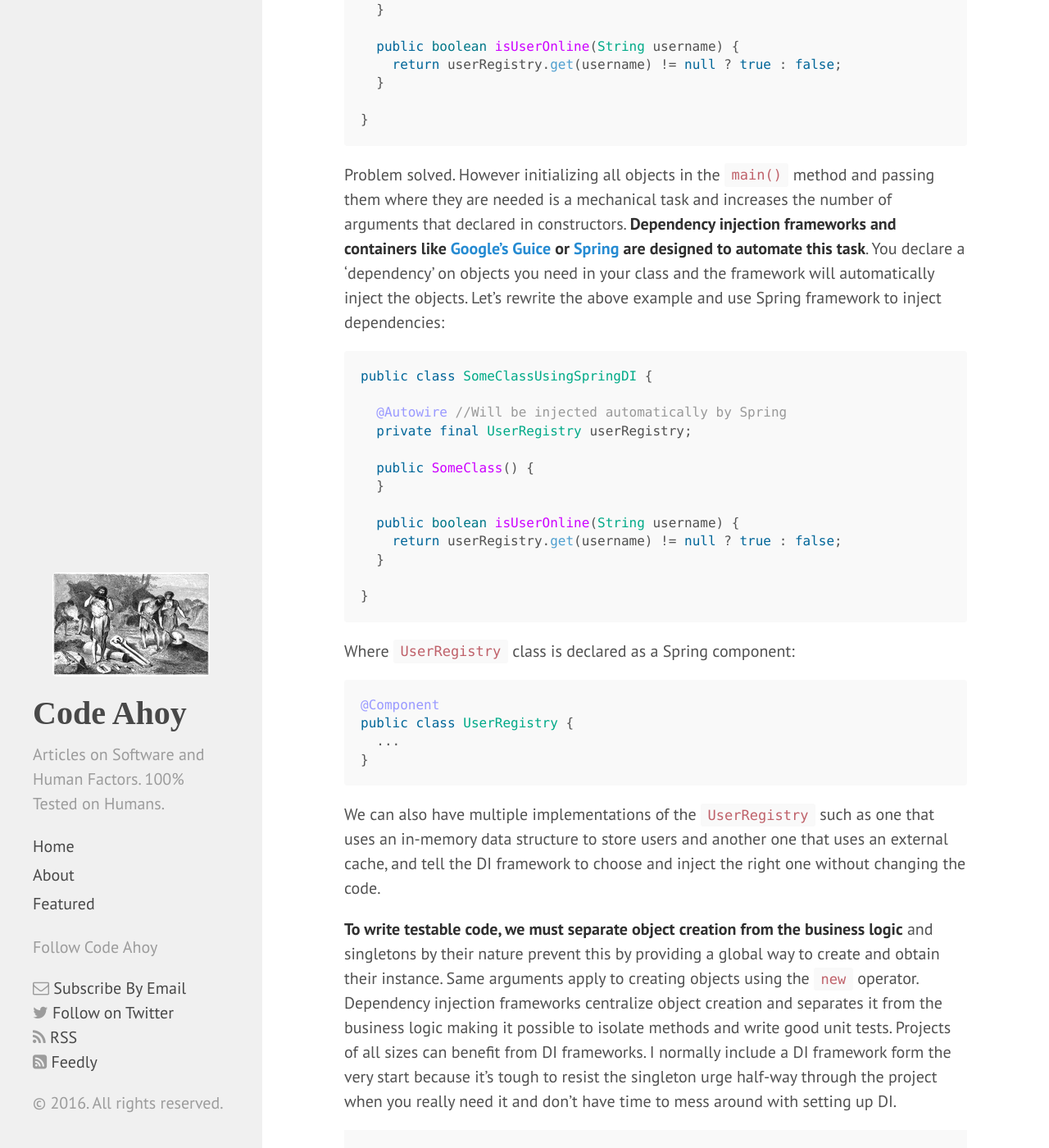
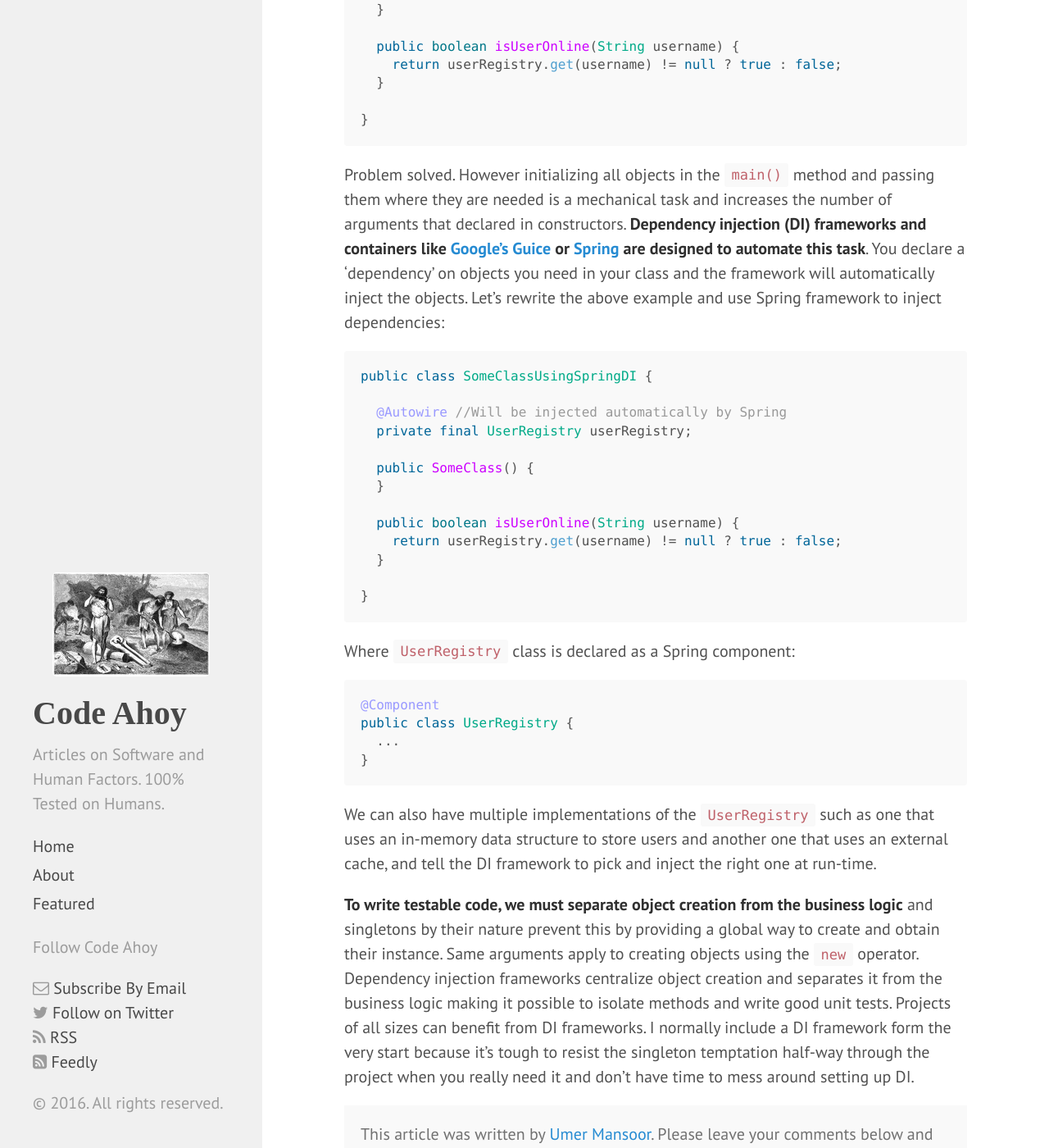
Before and after one commit to talk2viren/umermansoor.github.io, a Jekyll site: the page built from _posts/2016-05-27-avoid-singletons-to-write-testable-code.md, in a window 1280 px wide and 1400 px high, scrolled down 1977 px. Shown: the whole window at 82% size. Built offline with Jekyll 4.4.1, drawn with Linux system fonts in a browser that asks for light colours; nearby versions of some CDN libraries; a script that is not in the unit is left out; comment, search, counter and statistics services are not loaded; some of the changed text lies outside the part shown.

Commit message:
improvements

````diff
--- a/_posts/2016-05-27-avoid-singletons-to-write-testable-code.md
+++ b/_posts/2016-05-27-avoid-singletons-to-write-testable-code.md
@@ -4,14 +4,14 @@
 excerpt_separator: <!--more-->
 ---
 
-Often times in software development, there is a need to share a single instance or exactly one object throughout the code base. For example, we might want to store all online users in one central registry or share a central queue amongst all producers and consumers. We want to:
+Often times in software development, there is a need to share a single object of a class throughout the code base. For example, we might want to store all online users in one central registry or share a central queue amongst all producer and consumer objects. We want to:
 
 - ensure that exactly *one* object of a class exists.
 - provide a way to get that object.
 
 <!--more-->
 
-This is a **valid and a very common requirement** but is often equated and related to a design pattern called the Singleton. While they provide a quick and easy solution, **singletons are considered bad because they make unit testing and debugging difficult**. [Brian Button](https://www.linkedin.com/in/brianbutton) has made some valid [arguments](https://blogs.msdn.microsoft.com/scottdensmore/2004/05/25/why-singletons-are-evil/) against singletons:
+This is a **valid and a very common requirement** but is often equated and related to a design pattern called [Singleton](https://sourcemaking.com/design_patterns/singleton). While they provide a quick and easy solution, **singletons are considered bad because they make unit testing and debugging difficult**. [Brian Button](https://www.linkedin.com/in/brianbutton) has made some valid [arguments](https://blogs.msdn.microsoft.com/scottdensmore/2004/05/25/why-singletons-are-evil/) against singletons:
 
 > [Singletons] provide a well-known point of access to some service in your application so that you don’t have to pass around a reference to that service. How is that different from a global variable? (remember, globals are bad, right???) What ends up happening is that the **dependencies in your design are hidden inside the code, and not visible by examining the interfaces of your classes and methods**. You have to inspect the code to understand exactly what other objects your class uses.
 
@@ -53,7 +53,7 @@
 }
 ```
 
-Problem solved. However initializing all objects in the `main()` method and passing them where they are needed is a mechanical task and increases the number of arguments that declared in constructors. **Dependency injection frameworks and containers like [Google's Guice](https://github.com/google/guice) or [Spring](http://docs.spring.io/autorepo/docs/spring/3.2.x/spring-framework-reference/html/beans.html) are designed to automate this task**. You declare a 'dependency' on objects you need in your class and the framework will automatically inject the objects. Let's rewrite the above example and use Spring framework to inject dependencies:
+Problem solved. However initializing all objects in the `main()` method and passing them where they are needed is a mechanical task and increases the number of arguments that declared in constructors. **Dependency injection (DI) frameworks and containers like [Google's Guice](https://github.com/google/guice) or [Spring](http://docs.spring.io/autorepo/docs/spring/3.2.x/spring-framework-reference/html/beans.html) are designed to automate this task**. You declare a 'dependency' on objects you need in your class and the framework will automatically inject the objects. Let's rewrite the above example and use Spring framework to inject dependencies:
 
 ```java
 public class SomeClassUsingSpringDI {
@@ -80,6 +80,6 @@
 }
 ```
 
-We can also have multiple implementations of the `UserRegistry` such as one that uses an in-memory data structure to store users and another one that uses an external cache, and tell the DI framework to choose and inject the right one without changing the code.
+We can also have multiple implementations of the `UserRegistry` such as one that uses an in-memory data structure to store users and another one that uses an external cache, and tell the DI framework to pick and inject the right one at run-time.
 
-**To write testable code, we must separate object creation from the business logic** and singletons by their nature prevent this by providing a global way to create and obtain their instance. Same arguments apply to creating objects using the `new` operator. Dependency injection frameworks centralize object creation and separates it from the business logic making it possible to isolate methods and write good unit tests. Projects of all sizes can benefit from DI frameworks. I normally include a DI framework form the very start because it's tough to resist the singleton urge half-way through the project when you really need it and don't have time to mess around with setting up DI.
+**To write testable code, we must separate object creation from the business logic** and singletons by their nature prevent this by providing a global way to create and obtain their instance. Same arguments apply to creating objects using the `new` operator. Dependency injection frameworks centralize object creation and separates it from the business logic making it possible to isolate methods and write good unit tests. Projects of all sizes can benefit from DI frameworks. I normally include a DI framework form the very start because it's tough to resist the singleton temptation half-way through the project when you really need it and don't have time to mess around setting up DI.
````
